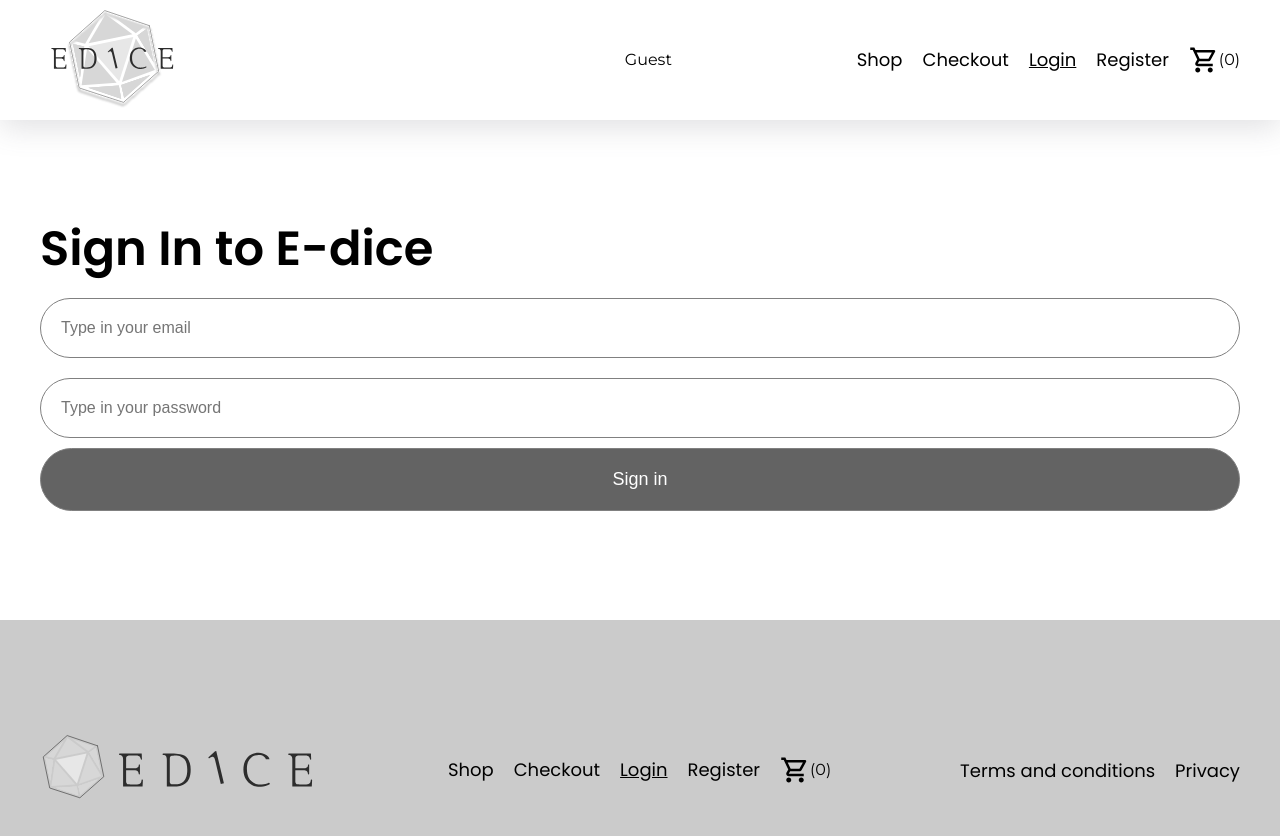
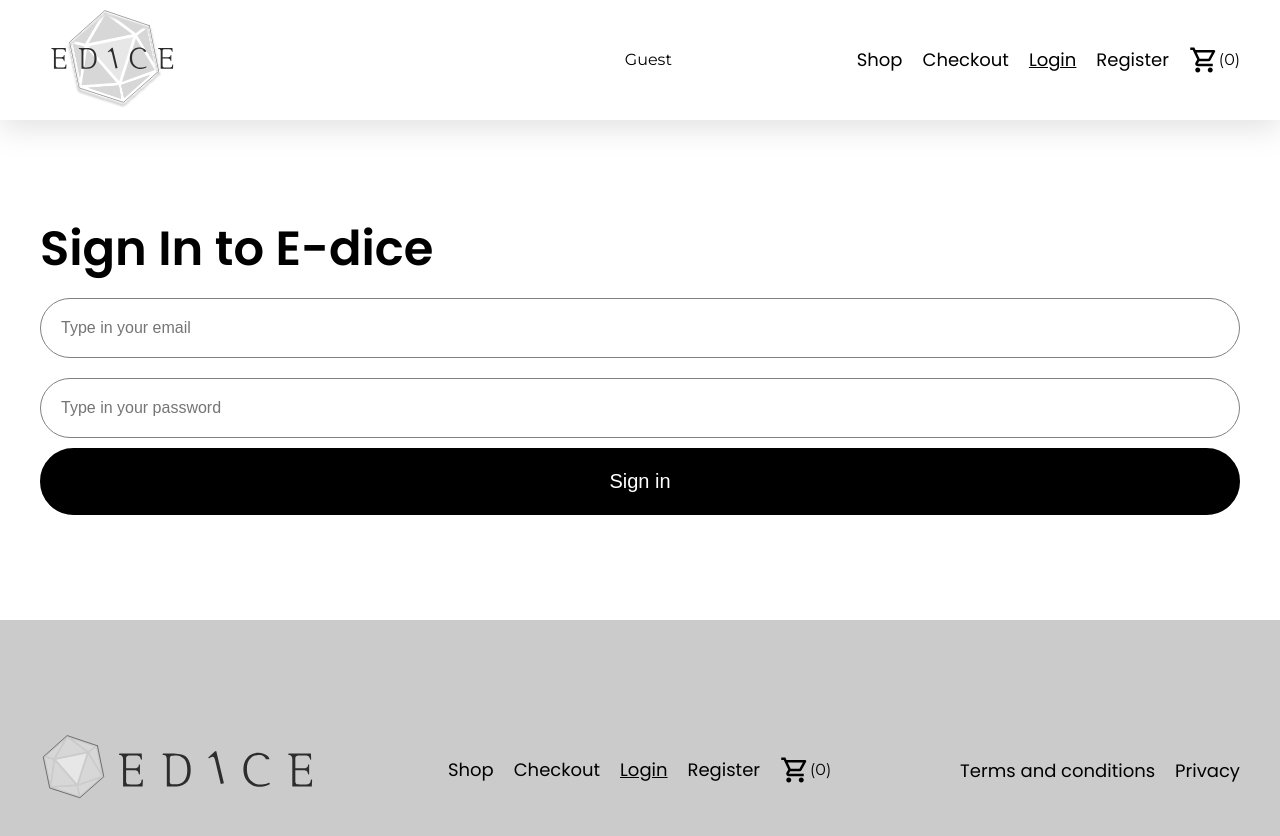
Before and after one commit to kajberg84/E-Dice, a React (Create React App) app: page /login in a window 1280 px wide. Shown: the top 836 px of the page. Built offline with nearby package versions, Linux system fonts and the light colour scheme.

Commit message:
Add comments, formButton global css.

```diff
--- a/src/components/card/Card.jsx
+++ b/src/components/card/Card.jsx
@@ -18,13 +18,11 @@ export const Card = ({ product }) => {
     setShowModal(false);
   };
 
+  // Add to cart, if product already in cart, increment quantity instead.
   const addToCart = (product) => {
-    // console.log(product.title);
-    // console.log(cart);
     const checkCartForProduct = cart.findIndex(
       (item) => item.title === product.title
     );
-    // console.log(checkCartForProduct);
 
     if (checkCartForProduct !== -1) {
       cart[checkCartForProduct].quantity += 1;
--- a/src/components/navbar/Navbar.jsx
+++ b/src/components/navbar/Navbar.jsx
@@ -24,16 +24,18 @@ export const Navbar = (props) => {
 
   const [modalVisible, setModalvisible] = useState(false);
 
-  const { cart, total, setTotal } = useContext(CartContext);
+  const { total } = useContext(CartContext);
 
   const navigate = useNavigate();
 
+  // Logout function
   const handleLogout = () => {
     removeLocalStorage("edice-user");
     setUser(null);
     navigate(RoutingPath.Login);
   };
 
+  // Navbar links if not logged in.
   const unAuthNavbar = () => {
     return (
       <>
@@ -47,6 +49,7 @@ export const Navbar = (props) => {
     );
   };
 
+  //Navbar links if logged in
   const authNavbar = () => {
     return (
       <>
@@ -60,12 +63,14 @@ export const Navbar = (props) => {
     );
   };
 
+  //Shopping cart modal
   const showModal = () => {
     setModalvisible(!modalVisible);
     setNavPositionClicked(navPosition);
     console.log(navPositionClicked);
   };
 
+  // Checkoutbutton in shopping cart modal
   const handleToCheckout = () => {
     navigate(RoutingPath.Checkout);
     setModalvisible(false);
--- a/src/styles/global.css
+++ b/src/styles/global.css
@@ -1,7 +1,7 @@
 /* Font Imports */
 
-@import url('./variables.css');
-@import url('./fonts.css');
+@import url("./variables.css");
+@import url("./fonts.css");
 
 /* Base styling */
 
@@ -42,15 +42,24 @@ input[type="button"]:hover {
   background-color: rgb(49, 49, 49);
 }
 
-.inputButton {
+.formButton {
+  border: none;
+  width: 100%;
   outline: none;
-  border: 1px solid grey;
-  width: 100%;
   padding: 20px 20px;
+  background-color: #000000;
+  color: #fff;
   border-radius: 50px;
-  font-size: 1.6rem;
+  font-size: 2rem;
   cursor: pointer;
-  background-color: rgba(85, 85, 85, 0.918);
-  color: #fff;
-  font-size: 1.8rem;
+  margin-top: 10px;
+  border: 2px solid #000000;
+  transition: 0.5s;
 }
+
+.formButton:hover {
+  background-color: #fff;
+  color: #000000;
+  border: 2px solid #000000;
+  transition: 0.5s;
+}
--- a/src/views/checkout/Checkout.jsx
+++ b/src/views/checkout/Checkout.jsx
@@ -14,6 +14,8 @@ export const Checkout = () => {
   const { cart } = useContext(CartContext);
 
   const navigate = useNavigate();
+
+  // Controll user, populate orderInfo with "" object or userinfo.
 
   const [orderInfo, setOrderInfo] = useState(
     user
@@ -37,10 +39,12 @@ export const Checkout = () => {
         }
   );
 
+  //Eventhandler on input fields
   const handleInput = (e) => {
     setOrderInfo({ ...orderInfo, [e.target.name]: e.target.value });
   };
 
+  // Submit order function
   const handleOrder = (e) => {
     e.preventDefault();
     navigate(`../${RoutingPath.OrderConfirmation}`);
@@ -176,7 +180,7 @@ export const Checkout = () => {
               placeholder="E-mail..."
               onChange={handleInput}
             />
-            <button type="submit" className={styles.checkout_button}>
+            <button type="submit" className="formButton">
               Confirm order
             </button>
           </form>
--- a/src/views/login/Login.jsx
+++ b/src/views/login/Login.jsx
@@ -4,7 +4,7 @@ import { UserContext } from "../../context/UserContext";
 import { getUser } from "../../api/users";
 import { setLocalStorage } from "../../utils/localStorageHandler";
 import { useNavigate } from "react-router-dom";
-import { RoutingPath } from '../../routes/RoutingPath';
+import { RoutingPath } from "../../routes/RoutingPath";
 import { useForm } from "react-hook-form";
 import { yupResolver } from "@hookform/resolvers/yup";
 import * as yup from "yup";
@@ -60,7 +60,7 @@ export const Login = () => {
         <form onSubmit={handleSubmit(onSubmit)} className={styles.login_form}>
           <input
             {...register("email")}
-            placeholder='Type in your email'
+            placeholder="Type in your email"
             onChange={(e) => {
               setUserEmail(e.target.value);
             }}
@@ -68,12 +68,12 @@ export const Login = () => {
           <p>{errors.email?.message}</p>
           <input
             {...register("password")}
-            placeholder='Type in your password'
+            placeholder="Type in your password"
             onChange={(e) => {
               setUserPassword(e.target.value);
             }}
           />
-          <button type='submit' className={`${styles.loginbutton} inputButton`}>
+          <button type="submit" className={`${styles.loginbutton} formButton`}>
             Sign in
           </button>
         </form>
--- a/src/views/register/Register.jsx
+++ b/src/views/register/Register.jsx
@@ -36,7 +36,7 @@ export function Register() {
 
   return (
     <div className={styles.register_container}>
-      <Hero title='Sign Up to E-dice' />
+      <Hero title="Sign Up to E-dice" />
 
       <div className={styles.register_wrapper}>
         <form
@@ -47,39 +47,39 @@ export function Register() {
 
           <input
             {...register("firstName")}
-            placeholder='Type in your first name'
+            placeholder="Type in your first name"
           />
           <p>{errors.firstName?.message}</p>
           <input
             {...register("lastName")}
-            placeholder='Type in your last name'
+            placeholder="Type in your last name"
           />
           <p>{errors.lastName?.message}</p>
-          <input {...register("adress")} placeholder='Type in your address' />
+          <input {...register("adress")} placeholder="Type in your address" />
           <p>{errors.adress?.message}</p>
-          <input {...register("city")} placeholder='Type in your city' />
+          <input {...register("city")} placeholder="Type in your city" />
           <p>{errors.city?.message}</p>
-          <input {...register("zipCode")} placeholder='Type in your zip code' />
+          <input {...register("zipCode")} placeholder="Type in your zip code" />
           <p>{errors.zipCode?.message}</p>
           <input
             {...register("phone")}
-            placeholder='Type in your phone number'
+            placeholder="Type in your phone number"
           />
           <p>{errors.phone?.message}</p>
           <input
             {...register("email")}
-            placeholder='Type in your e-mail address'
+            placeholder="Type in your e-mail address"
           />
           <p>{errors.email?.message}</p>
-          <input {...register("password")} placeholder='Choose a password' />
+          <input {...register("password")} placeholder="Choose a password" />
           <p>{errors.password?.message}</p>
 
           <input
             {...register("confirmPassword")}
-            placeholder='Confirm password'
+            placeholder="Confirm password"
           />
           <p>{errors.confirmPassword?.message}</p>
-          <button type='submit' className='inputButton'>
+          <button type="submit" className="formButton">
             Create account
           </button>
         </form>
```
